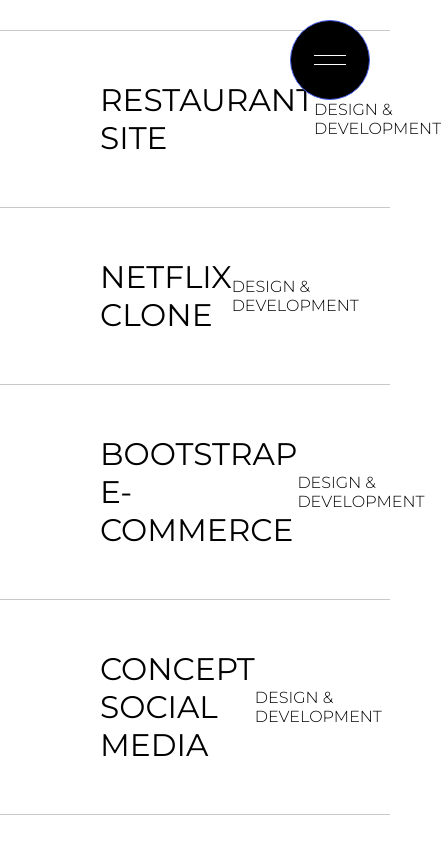
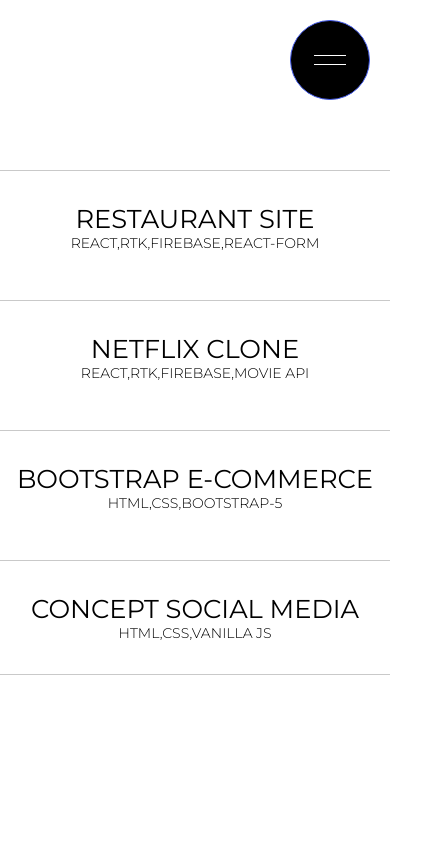
Before and after one commit to mhsanto/portfolio-next-14, a Next.js app: page /projects in a window 390 px wide. Shown: the whole page, 441 px wide, since content can reach past the window. Built offline with nearby package versions, Linux system fonts and the light colour scheme.

Commit message:
Project page is now responsive

```diff
--- a/app/projects/page.jsx
+++ b/app/projects/page.jsx
@@ -9,32 +9,35 @@
   {
     title: `Restaurant Site `,
     src: "restaurant.webp",
+    tech: "REACT,RTK,FIREBASE,REACT-FORM",
     color: "#000000",
-    href:"https://santo-react-restaurant.netlify.app/"
+    href: "https://santo-react-restaurant.netlify.app/",
   },
   {
     title: "Netflix Clone",
     src: "netflixClone.webp",
+    tech: "REACT,RTK,FIREBASE,MOVIE API",
     color: "#EFE8D3",
-    href:"https://clone-netflix-clone.netlify.app"
+    href: "https://clone-netflix-clone.netlify.app",
   },
   {
     title: "Bootstrap E-Commerce",
+    tech: "HTML,CSS,BOOTSTRAP-5",
     src: "bootstrap.webp",
     color: "#EFE8D3",
 
-    href:"https://mhsanto.github.io/Bootstarp-E-commerce-website/"
-
+    href: "https://mhsanto.github.io/Bootstarp-E-commerce-website/",
   },
 
   {
     title: "Concept Social Media",
+    tech: "HTML,CSS,VANILLA JS",
     src: "SocialSite.webp",
     color: "#706D63",
-    href:"https://mhsanto.github.io/mySocialMedia/"
+    href: "https://mhsanto.github.io/mySocialMedia/",
   },
 ];
-const words = ["MY PROJECTS"]
+const words = ["MY PROJECTS"];
 export default function Home() {
   const [modal, setModal] = useState({ active: false, index: 0 });
 
@@ -49,9 +52,8 @@
               <Project
                 index={index}
                 title={project.title}
-
                 href={project.href}
-
+                tech={project.tech}
                 setModal={setModal}
                 key={index}
               />
--- a/app/projects/style.module.scss
+++ b/app/projects/style.module.scss
@@ -1,14 +1,20 @@
-.main{
+.main {
   display: flex;
   height: 100vh;
   align-items: center;
   justify-content: center;
+  overflow-y: hidden;
+
 }
 
-.body{
+.body {
   width: 100%;
   display: flex;
   flex-direction: column;
   align-items: center;
   justify-content: center;
+  @media (max-width: 480px) {
+    justify-content: space-between;
+    gap: 1rem;
   }
+}
--- a/components/modal/style.module.scss
+++ b/components/modal/style.module.scss
@@ -1,5 +1,5 @@
 .modalContainer{
-    height: 350px;
+    height: 250px;
     width: 400px;
     position: absolute;
     background-color: white;
@@ -8,6 +8,10 @@
     display: flex;
     align-items: center;
     justify-content: center;
+    @media (max-width:480px) {
+        width: 300px;
+        height: 200px;
+    }
 }
 
 .modalSlider{
--- a/components/project/index.jsx
+++ b/components/project/index.jsx
@@ -3,7 +3,7 @@
 import styles from "./style.module.scss";
 import Link from "next/link";
 
-export default function index({ index, title, href, setModal }) {
+export default function index({ index, title, href, setModal,tech }) {
   return (
     <Link href={href} target="_black" onMouseEnter={() => {
         setModal({ active: true, index });
@@ -15,7 +15,7 @@
 
 
         <h2> {title}</h2>
-        <p>Design & Development</p>
+        <p>{tech}</p>
 
     </Link>
   );
--- a/components/project/style.module.scss
+++ b/components/project/style.module.scss
@@ -1,4 +1,4 @@
-.project{
+.project {
   display: flex;
   width: 100%;
   justify-content: space-between;
@@ -6,32 +6,50 @@
   padding: 50px 100px 50px 100px;
   border-top: 1px solid rgb(201, 201, 201);
   cursor: pointer;
+  overflow-y: hidden;
   transition: all 0.2s;
+  @media (max-width: 480px) {
+    padding: 0;
+    flex-direction: column;
   }
-.project:last-of-type{
+  @media (max-width: 768px) {
+    padding: 0;
+    padding:  2rem 1rem;
+    flex-direction: column;
+
+  }
+}
+.project:last-of-type {
   border-bottom: 1px solid rgb(201, 201, 201);
 }
 
-.project:hover{
+.project:hover {
   opacity: 0.5;
 }
 
-.project:hover h2{
+.project:hover h2 {
   transform: translateX(-10px);
 }
 
-.project:hover p{
+.project:hover p {
   transform: translateX(10px);
 }
 
-.project h2{
-    font-size: clamp(1.88rem, calc(1.54rem + 1.69vw), 3.63rem);
+.project h2 {
+  font-size: clamp(1.08rem, calc(1.2rem + 1.69vw), 3.63rem);
   margin: 0px;
   font-weight: 400;
   transition: all 0.4s;
+  @media (max-width: 480px) {
+    text-align: center;
+  }
 }
 
-.project p{
+.project p {
   transition: all 0.4s;
   font-weight: 300;
+  @media (max-width: 768px) {
+    font-size: 14px;
+    font-weight: 300;
   }
+}
```
Lines whose indentation alone changed are shown as unchanged.
